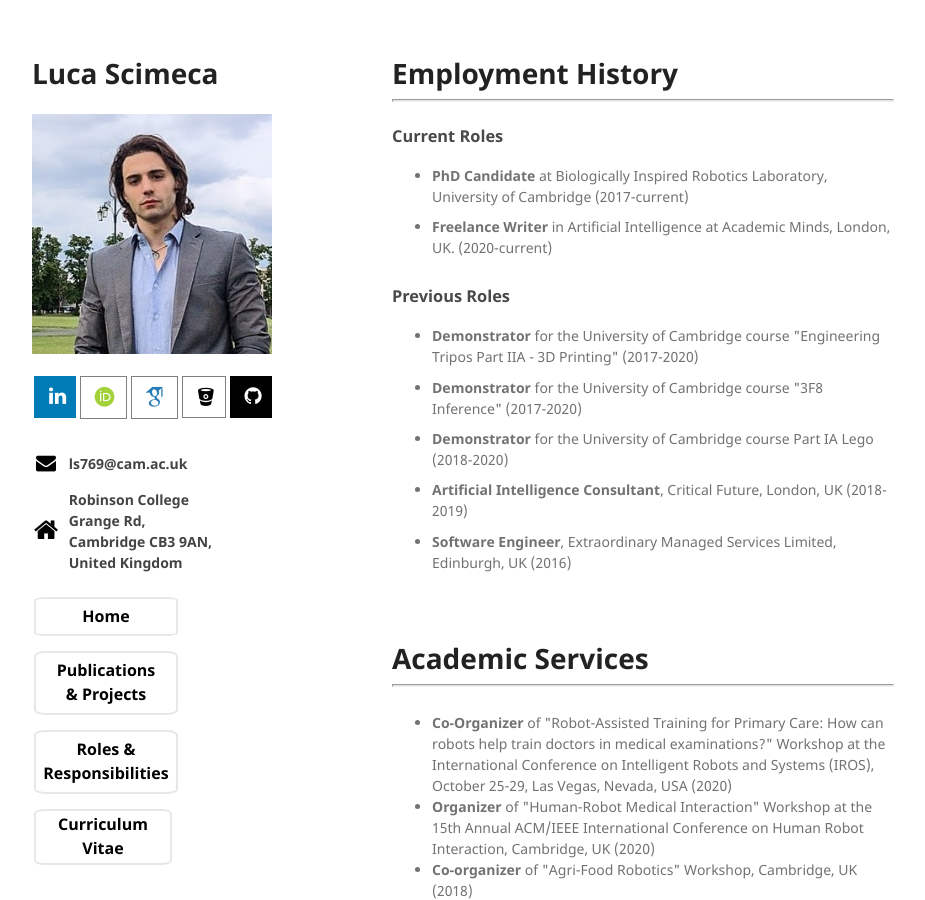
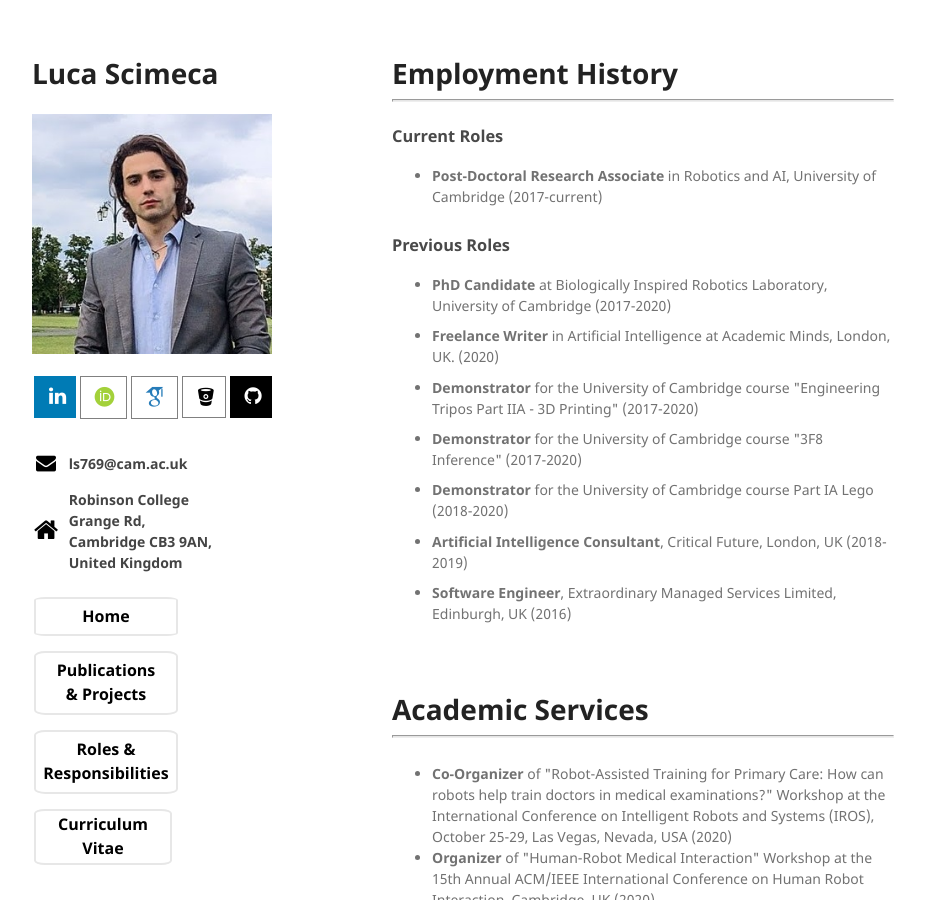
Before and after one commit to lucascimeca/lucascimeca.github.io, a Jekyll site: the page built from responsibilities.md, in a window 1280 px wide and 900 px high. Shown: the whole window, without its empty margins (178-1103 px from the left). Built offline with Jekyll 4.4.1, drawn with Linux system fonts in a browser that asks for light colours; nearby versions of some CDN libraries; some web fonts are replaced; the repository's description, which GitHub fills in, is left out; our own code applies the rules of GitHub Pages for plain Markdown files.

Commit message:
Update responsibilities.md

```diff
--- a/responsibilities.md
+++ b/responsibilities.md
@@ -6,11 +6,12 @@ layout: default
 <hr>
 ### Current Roles
 <ul>
-  <li style="padding-bottom:7pt"><b>PhD Candidate</b> at Biologically Inspired Robotics Laboratory, University of Cambridge (2017-current)</li>
-  <li style="padding-bottom:7pt"><b>Freelance Writer</b> in Artificial Intelligence at Academic Minds, London, UK. (2020-current)</li>
+  <li style="padding-bottom:7pt"><b>Post-Doctoral Research Associate</b> in Robotics and AI, University of Cambridge (2017-current)</li>
 </ul>
 ### Previous Roles
 <ul>
+  <li style="padding-bottom:7pt"><b>PhD Candidate</b> at Biologically Inspired Robotics Laboratory, University of Cambridge (2017-2020)</li>
+  <li style="padding-bottom:7pt"><b>Freelance Writer</b> in Artificial Intelligence at Academic Minds, London, UK. (2020)</li>
   <li style="padding-bottom:7pt"><b>Demonstrator</b> for the University of Cambridge course "Engineering Tripos Part IIA - 3D Printing" (2017-2020)</li>
   <li style="padding-bottom:7pt"><b>Demonstrator</b> for the University of Cambridge course "3F8 Inference" (2017-2020)</li>
   <li style="padding-bottom:7pt"><b>Demonstrator</b> for the University of Cambridge course Part IA Lego (2018-2020)</li>
```
